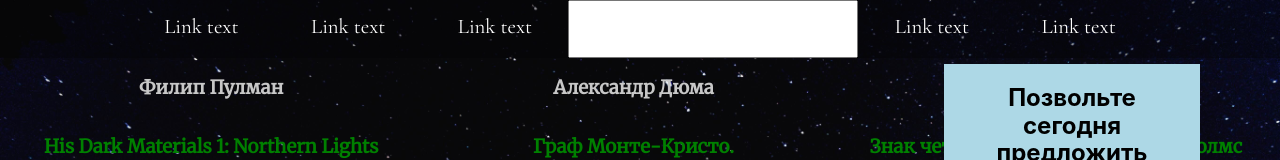
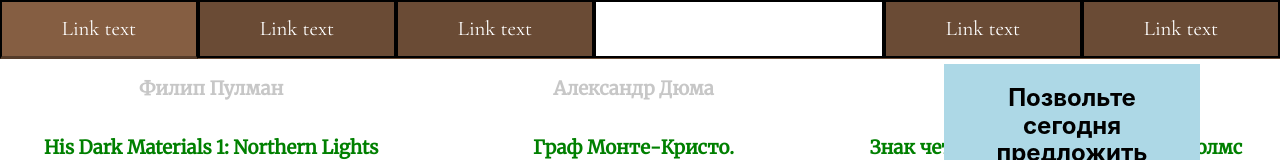
Before and after one commit to thaumocracy/library-front, a React (Create React App) app: page / in a window 1280 px wide. Shown: the top 160 px of the page. Built offline with nearby package versions, Linux system fonts and the light colour scheme.

Commit message:
Color scheme process

```diff
--- a/src/App.css
+++ b/src/App.css
@@ -1,7 +1,3 @@
 .App-link {
   color: #61dafb;
 }
-.app-container {
-  background-image: url('../src/assets/background.jpg');
-  background-size: contain;
-}
--- a/src/components/Header/header.css
+++ b/src/components/Header/header.css
@@ -1,15 +1,15 @@
 .main__header {
     font-family: 'Cormorant', serif;
-    background-color: rgb(3, 3, 5,0.4);
+    background-color:#6A4B35;
     font-size:1.3rem;
 }
 .main__nav{
-    width:80%;
+    width:100%;
     margin:0 auto;
 }
 .main__nav__list{
     display: flex;
-    justify-content: space-evenly;
+    justify-content: space-between;
     margin:0;
     padding:0;
 }
@@ -23,10 +23,11 @@
     text-decoration: none;
     padding:15px 20px;
     text-align: center;
+    border:2px solid black;
 }
 
 .main__nav__link:hover{
-    background:rgba(255,255,255, 0.3);;
-    color:black;
-    border-bottom:3px solid rgb(48, 0, 48);
+    background:#855E42;;
+    color:white;
+    border-bottom:3px solid #553C2A;
 }
```
Also changed, not shown: 1 other file (tests, documents, lock files or other folders).
